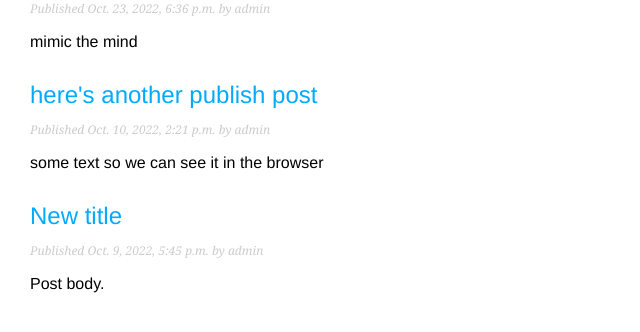
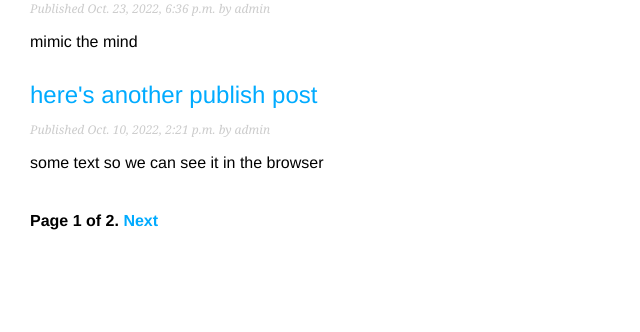
Before and after one commit to mattygersh21/python-django-blog, a Django app: page /blogapp/ in a window 1280 px wide. Shown: the part 260-592 px from the top of the page, without its empty margins (0-640 px from the left). Run offline with Django 4.2, Linux system fonts and the light colour scheme; data comes from the database, SQL or seed files in the repository; both versions use the stored data as it was after the commit.

Commit message:
* Modified post_list view to include pagination. * Added pagination component template. * Added exception handling to pagination feature.

```diff
--- a/blog/blogapp/templates/blog/post/list.html
+++ b/blog/blogapp/templates/blog/post/list.html
@@ -13,4 +13,5 @@
     </p>
     {{ post.body|truncatewords:30|linebreaks }}
   {% endfor %}
+  {% include 'pagination.html' with page=posts %}
 {% endblock %}
--- /dev/null
+++ b/blog/blogapp/templates/pagination.html
@@ -0,0 +1,13 @@
+<div class='pagination'>
+  <span class='step-links'>
+    {% if page.has_previous %}
+      <a href='?page={{ page.previous_page_number }}'>Previous<a/>
+    {% endif %}
+    <span class='current'>
+      Page {{ page.number }} of {{ page.paginator.num_pages }}.
+    </span>
+    {% if page.has_next %}
+      <a href='?page={{ page.next_page_number }}'>Next</a>
+    {% endif %}
+  </span>
+</div>
--- a/blog/blogapp/views.py
+++ b/blog/blogapp/views.py
@@ -1,9 +1,18 @@
 from django.shortcuts import render, get_object_or_404
 from .models import Post
+from django.core.paginator import Paginator, EmptyPage, PageNotAnInteger
 
 # Create your views here.
 def post_list(request):
-  posts = Post.published.all()
+  post_list = Post.published.all()
+  paginator = Paginator(post_list,3)
+  page_number = request.GET.get('page',1)
+  try:
+    posts = paginator.page(page_number)
+  except PageNotAnInteger:
+    posts = paginator.page(1)
+  except EmptyPage:
+    posts = paginator.page(paginator.num_pages)
   return render(request, 'blog/post/list.html',{'posts':posts})
 
 def post_detail(request, year, month, day, post):
```
Also changed, not shown: blog/db.sqlite3.
